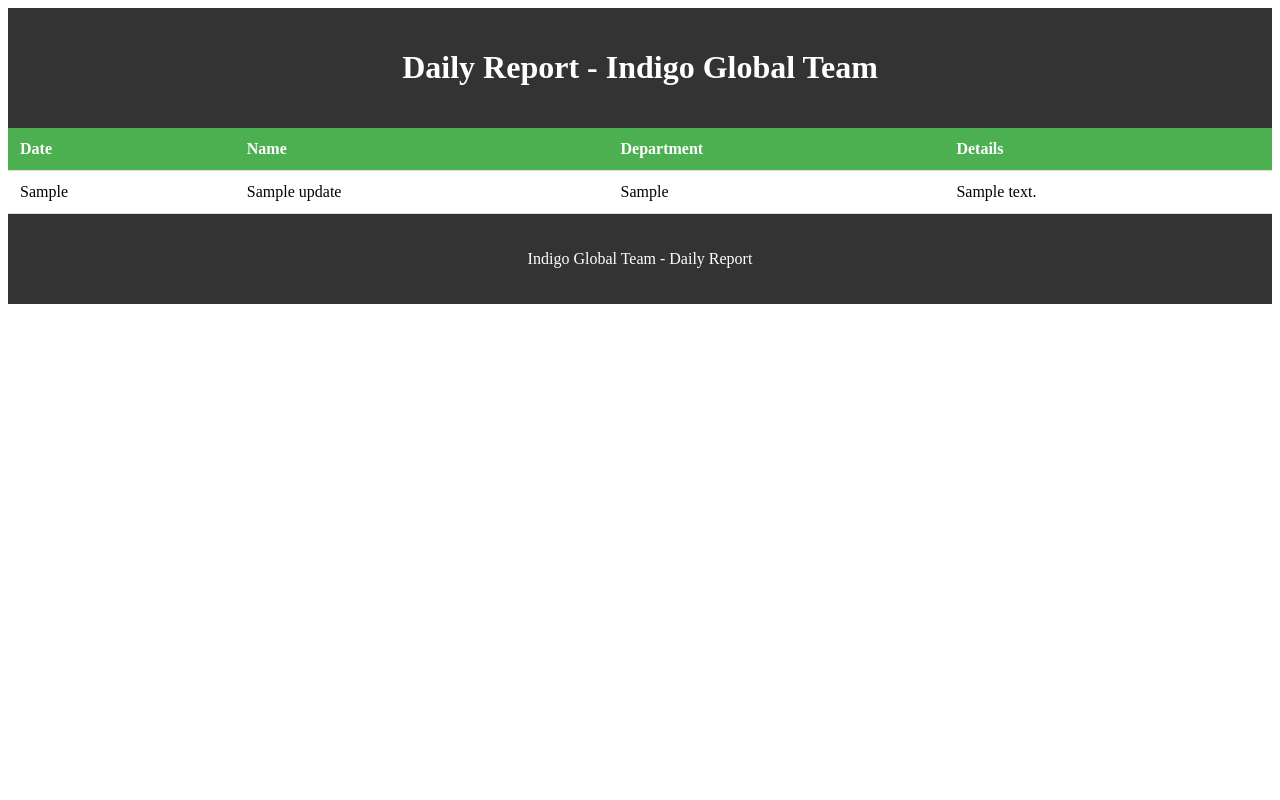
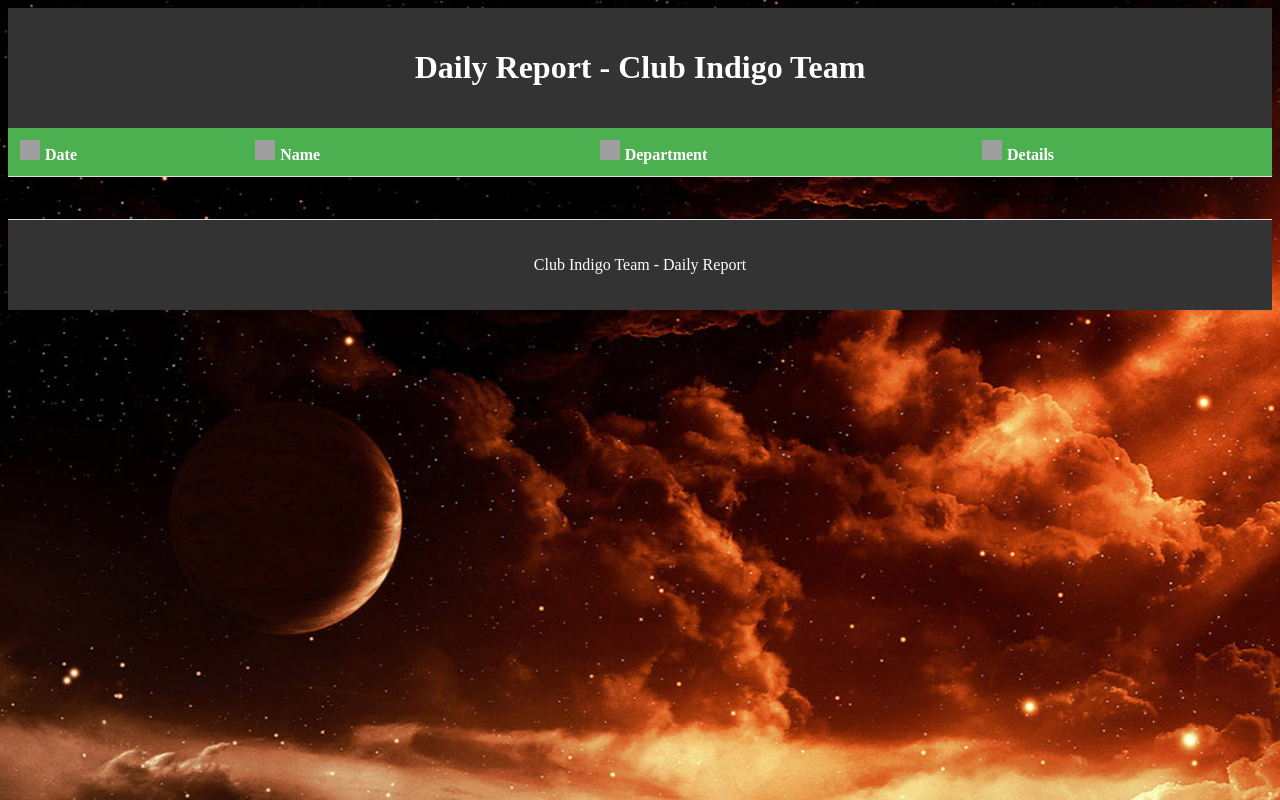
Before and after one commit to Harsss/DailyUpdatesCI, a Flask app: page / in a window 1280 px wide. Run offline with Flask 2, Linux system fonts and the light colour scheme; tables that the repository leaves empty hold one stand-in row (values such as "Sample post"); grey boxes are pictures that could not be loaded.

Commit message:
Change the IndigoGlobal to ClubIndigo

```diff
--- a/main.py
+++ b/main.py
@@ -4,9 +4,8 @@
 import math
 from datetime import datetime
 import os
-# # from werkzeug import secure_filename
-# from werkzeug.utils import secure_filename
-# from werkzeug.exceptions import RequestEntityTooLarge
+
+
 app = Flask(__name__)
 import sqlite3
 #better encryption than using a secret key called "secret key"
@@ -33,24 +32,6 @@
     data = c.fetchall()
     return render_template('index.html',data=data)
 
-# @app.route("/Post/<string:post_slug>", methods=['GET'])
-# def post_route(post_slug):
-#      # checks that the post slug contains no characters other than alphanumeric ones and '-'
-#     # \W = any character not [A-Za-z0-9_]
-#     match = search(r"\W", post_slug)
-#     # if an unknown character found, redirect to homepage, else render post template with slug as Post.Slug
-#     if match:
-#         return redirect('/')
-#     else:
-#         Post = Posts.query.filter_by(slug=post_slug).first()
-#         # splits up the content by para so that it's easier to output in the template file. Then resets Post.PostContent to the generated list of paras
-#         contenttobreak = Post.PostContent.split('\n')
-#         Post.PostContent = contenttobreak
-#         return render_template('post.html', Post=Post)
-
-
-
-
 
 
 
@@ -62,7 +43,7 @@
 @app.route("/delete/<int:sno>", methods=['GET', 'POST'])
 def delete(sno):
     # Only Loggged In user can edit the post
-    if ('Admin' in session and session['Admin'] == "IndigoGlobal"):
+    if ('Admin' in session and session['Admin'] == "ClubIndigo"):
         sno = str(sno)
         post = DailyUpdates.query.filter_by(sno=sno).first()
         db.session.delete(post)
@@ -80,7 +61,7 @@
 @app.route("/dashboard/edit/<int:sno>", methods=['GET', 'POST'])
 def edit(sno):
     # Only Loggged In user can edit the post
-    if ('Admin' in session and session['Admin'] == "IndigoGlobal"):
+    if ('Admin' in session and session['Admin'] == "ClubIndigo"):
         # Checks if form is submitted
         if request.method == 'POST':
             # Vars hold intermediate values that are filled into the form
@@ -91,34 +72,9 @@
             now =  datetime.now()
             formatted_date = now.strftime('%Y-%m-%d %H:%M:%S')
             Dt = formatted_date
-            # PrevSlug = request.form.get('Slug')
-            # PrevImg = request.form.get('ImageFile')
 
-            # section checks if the slug entered is a repeat value
-            # **IDEA: Generate the slug instead of asking the user to enter**
-            # Loop goes through each post in the Posts table
-            # for post in DailyUpdates.query.all():
-                # Need to check if the new slug (PrevSlug) as a slug in a post that isn't the post being edited.
-                # using sno as the verifier since sno is the Primary Key of the table
-                # LOGIC:
-                # Post Ids match    and slugs match     > No Action
-                # Post Ids X match  and slugs match     > Error
-                # Post Ids match    and slugs X match   > No Action
-                # Post Ids X match  and slugs X match   > No Action
-                # pass
-                # if post.sno != sno and PrevSlug == post.slug:
-                #     # flash method passes the error to the redirected page
-                #     flash("Another post exists with the same slug, please modify")
-                #     return redirect('/dashboard/edit/'+str(sno))
-            # for creating a new post, basically uses the same page
-            # same pattern matching as in post URL, checking to make sure no special characters are allowed in the slug
-            # match = search(r"\W", PrevSlug)
-            # if character found, then flash error message
-            # if match:
-            #     flash(
-            #         "Cannot use any character other than A-Z, a-z, 0-9 and _ in the slug")
-                # return redirect('/dashboard/edit/'+str(sno))
-            # creates a new post, using the same edit page
+
+
             if sno==0:
                 # Post = DailyUpdates(PostTitle=PrevTitle, PostContent=PrevContent, ImgFile=PrevImg, PostedBy=Author, slug=PrevSlug, DT=Dt)
                 update = DailyUpdates(Name=Name, Department=Department, Description=Description, DT=Dt)
@@ -130,8 +86,6 @@
                 Post.Name  = Name
                 Post.Department= Department
                 Post.Description   = Description
-                # Post.ImgFile    = PrevImg
-                # Post.slug       = PrevSlug
                 Post.DT         = Dt
 
                 db.session.commit()
@@ -147,27 +101,27 @@
 @app.route("/dashboard", methods=['GET', 'POST'])
 def dashboard():
  # checks if user already logged in
-    if ('Admin' in session and session['Admin'] == "IndigoGlobal"):
+    if ('Admin' in session and session['Admin'] == "ClubIndigo"):
         Post = DailyUpdates.query.all()
-        return render_template('adminPanel.html', Posts=Post)
+        return render_template('adminpanel.html', Posts=Post)
     # Checks if login form submitted
     if (request.method == 'POST'):
         UserName = request.form.get('UserName')
         Password = request.form.get('Password')
-        checkuse = "IndigoGlobal"
-        checkpass = "IndigoGlobal"
+        checkuse = "ClubIndigo"
+        checkpass = "ClubIndigo"
         if(UserName == checkuse and Password == checkpass):
             # Set The Session Variable
             session['Admin'] = UserName
             Post = DailyUpdates.query.all()
 
-            return render_template('adminPanel.html', Posts=Post)
+            return render_template('adminpanel.html', Posts=Post)
         else:
             # flash("Your UserName and Password didn't match","danger")
-            return render_template('signUp.html')
+            return render_template('signup.html')
     #    Ridirect To Admin Panel
     else:
-        return render_template('signUp.html')
+        return render_template('signup.html')
 
 if __name__=="__main__":
     app.run(debug=True)
--- a/templates/adminpanel.html
+++ b/templates/adminpanel.html
@@ -10,7 +10,7 @@
   <link rel="stylesheet" href="https://maxcdn.bootstrapcdn.com/bootstrap/4.0.0/css/bootstrap.min.css"
     integrity="sha384-Gn5384xqQ1aoWXA+058RXPxPg6fy4IWvTNh0E263XmFcJlSAwiGgFAW/dAiS6JXm" crossorigin="anonymous">
 
-  <title>Indigo Global</title>
+  <title>Club Indigo</title>
   <style>
   .top-left {
     position: absolute;
--- a/templates/edit.html
+++ b/templates/edit.html
@@ -10,7 +10,7 @@
   <link rel="stylesheet" href="https://maxcdn.bootstrapcdn.com/bootstrap/4.0.0/css/bootstrap.min.css"
     integrity="sha384-Gn5384xqQ1aoWXA+058RXPxPg6fy4IWvTNh0E263XmFcJlSAwiGgFAW/dAiS6JXm" crossorigin="anonymous">
 
-  <title>Indigo Global</title>
+  <title>Club Indigo</title>
   <style>
     .top-left {
       position: absolute;
--- a/templates/index.html
+++ b/templates/index.html
@@ -1,7 +1,10 @@
+
+
 <!DOCTYPE html>
 <html>
   <head>
-    <title>Daily Report - Indigo Global Team</title>
+    <link rel="stylesheet" href="https://cdnjs.cloudflare.com/ajax/libs/animate.css/4.1.1/animate.min.css" />
+    <title>Daily Report - Club Indigo Team</title>
     <style>
       /* CSS for table layout */
       table {
@@ -27,19 +30,75 @@
         padding: 20px;
         text-align: center;
       }
+      .icon {
+        display: inline-block;
+        width: 20px;
+        height: 20px;
+        background-size: cover;
+        background-repeat: no-repeat;
+        margin-right: 5px;
+      }
+
+      .calendar-icon {
+        background-image: url("https://cdn-icons-png.flaticon.com/512/3055/3055760.png");
+      }
+
+      .user-icon {
+        background-image: url("https://cdn-icons-png.flaticon.com/512/2919/2919600.png");
+      }
+
+      .department-icon {
+        background-image: url("https://cdn-icons-png.flaticon.com/512/874/874991.png");
+      }
+
+      .details-icon {
+        background-image: url("https://cdn-icons-png.flaticon.com/512/61/61456.png");
+      }
+
+
+      .ocean {
+        position: fixed;
+        top: 0;
+        left: 0;
+        width: 100%;
+        height: 100%;
+        z-index: -1;
+        background-image: url('/static/images/uni1.jpg');
+        background-repeat: repeat;
+        animation: animate-ocean 20s ease-in-out infinite;
+      }
+
+      @keyframes animate-ocean {
+        0% {
+          background-position: 0 0;
+        }
+        100% {
+          background-position: 100% 0;
+        }
+      }
+
     </style>
   </head>
   <body>
+    <div class="ocean"></div>
     <header>
-      <h1>Daily Report - Indigo Global Team</h1>
+      <h1>Daily Report - Club Indigo Team</h1>
     </header>
     <table>
       <thead>
         <tr>
-          <th>Date</th>
-          <th>Name</th>
-          <th>Department</th>
-          <th>Details</th>
+          <th>
+            <span class="icon calendar-icon"></span>Date
+            </th>
+            <th>
+            <span class="icon user-icon"></span>Name
+            </th>
+            <th>
+            <span class="icon department-icon"></span>Department
+            </th>
+            <th>
+            <span class="icon details-icon"></span>Details
+            </th>
         </tr>
       </thead>
       <tbody>
@@ -55,7 +114,20 @@
       </tbody>
     </table>
     <footer>
-      <p>Indigo Global Team - Daily Report</p>
+      <p>Club Indigo Team - Daily Report</p>
     </footer>
+
+
+  <script>
+      // JavaScript functionality to sort the table rows by date
+      const tbody = document.querySelector('tbody');
+      const rows = Array.from(tbody.querySelectorAll('tr'));
+      rows.sort((a, b) => {
+        const dateA = new Date(a.cells[0].textContent);
+        const dateB = new Date(b.cells[0].textContent);
+        return dateB - dateA;
+      });
+      tbody.append(...rows);
+    </script>
   </body>
 </html>
--- a/templates/signup.html
+++ b/templates/signup.html
@@ -6,7 +6,7 @@
     <meta name="author" content="">
     <link rel="icon" href="/docs/4.0/assets/img/favicons/favicon.ico">
 
-    <title>Indigo Global Daily Report</title>
+    <title>Club Indigo Daily Report</title>
 
     <link rel="canonical" href="https://getbootstrap.com/docs/4.0/examples/sign-in/">
 
@@ -29,7 +29,7 @@
 
 
       <button class="btn btn-lg btn-primary btn-block" type="submit">Sign in</button>
-      <p class="mt-5 mb-3 text-muted">&copy; Indigo Global</p>
+      <p class="mt-5 mb-3 text-muted">&copy; Club Indigo</p>
     </form></div>
   </body>
 </html>
```
Also changed, not shown: static/Images/luke-chesser-JKUTrJ4vK00-unsplash.jpg (deleted), static/Images/uni1.jpg (added).
